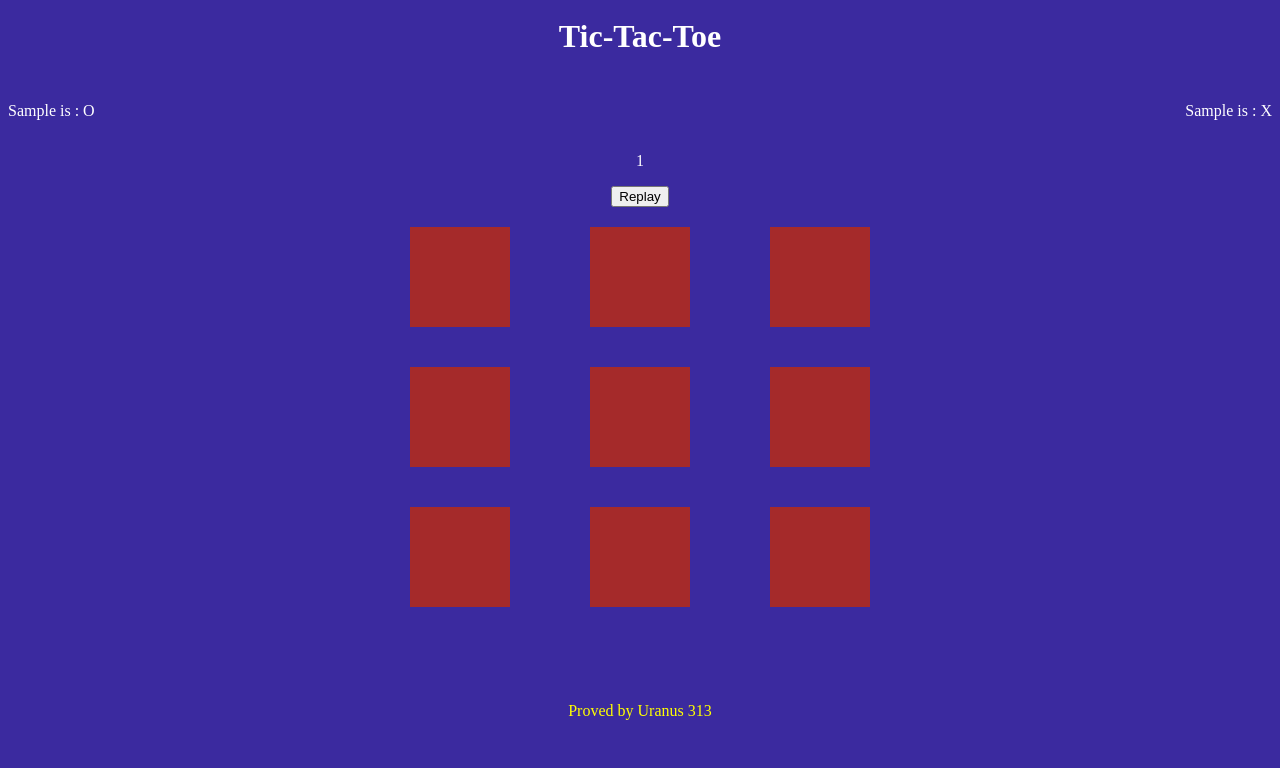
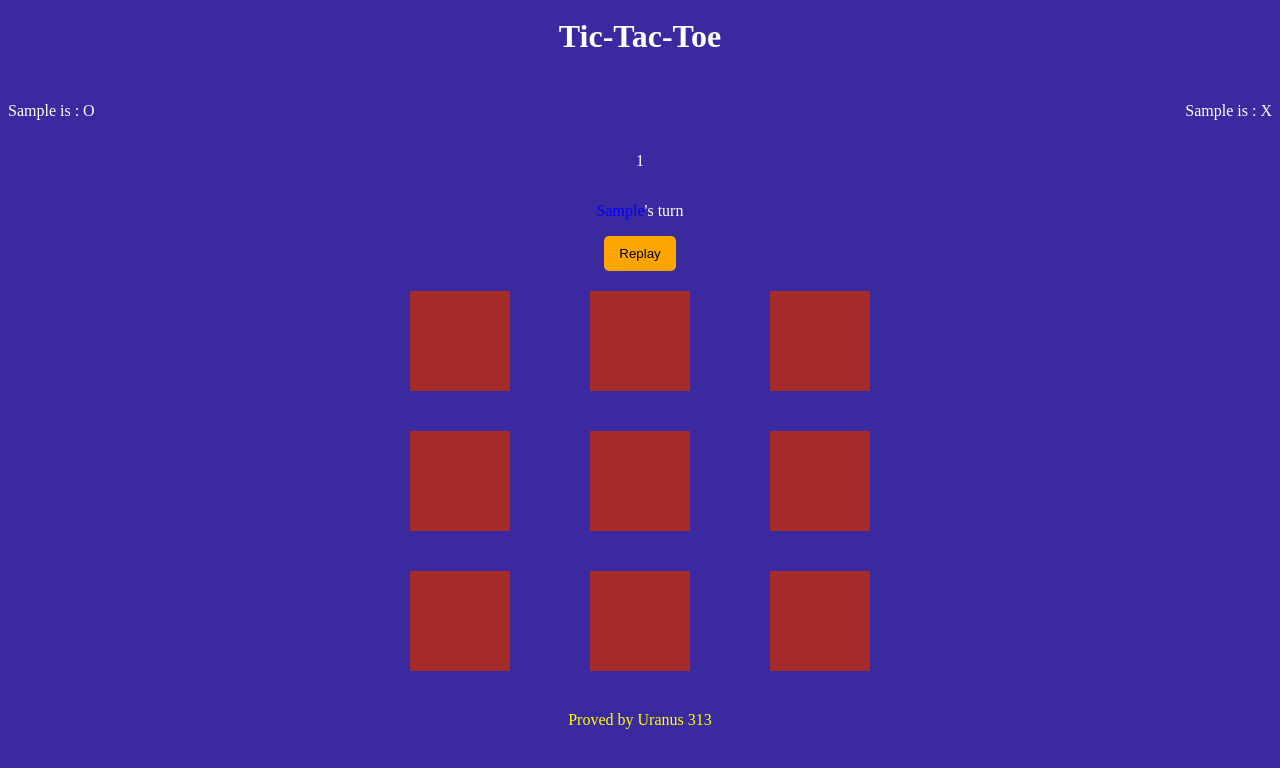
Before and after one commit to Uranus313/tic-tac-toe-web-app, a React (Vite) app in the folder XOXO site/: page /signupForm in a window 1280 px wide. Both pictures are taken after typing "Sample", "Sample" into the empty fields and a click on the button "start the game". Shown: the top 768 px of the page. Built offline with nearby package versions, Linux system fonts and the light colour scheme.

Commit message:
making PlayGround better looking

```diff
--- a/XOXO site/src/components/PlayButton.jsx
+++ b/XOXO site/src/components/PlayButton.jsx
@@ -3,13 +3,16 @@ import { useEffect, useState } from "react";
 function PlayButton ({turn,setSelecter,setTurn,isdone,replay}){
     let [clicked,setClicked] = useState(false);
     let[bcolor,setBcolor] = useState ('');
+    let [text,setText] = useState('');
     useEffect( (event) => {setClicked(isdone)},
     [isdone]);
     useEffect(() => {setClicked(false)},[replay]);
+
     return (
-        <div style={{width : '100px' , height : '100px' , backgroundColor : "brown" , display : "flex", alignItems : "center", justifyContent : 'center', margin: '20px'}} onClick={clicked? null : () => { setBcolor( (turn % 2 == 1)? 'blue': 'red');setSelecter( (turn % 2 == 1)? 1 : 2);setClicked(true); setTurn();  }}>
-            <div style={{width : '70px' , height : '70px', display : clicked? 'block' : 'none' , backgroundColor : bcolor}}></div>
+        <div style={{width : '100px' , height : '100px' , backgroundColor : "brown" , display : "flex", alignItems : "center", justifyContent : 'center', margin: '20px', color: bcolor,fontSize: '70px'}} onClick={clicked? null : () => { setBcolor( (turn % 2 == 1)? 'blue': 'red');setText((turn % 2 == 1)? 'X': 'O');setSelecter( (turn % 2 == 1)? 1 : 2);setClicked(true); setTurn();  }}>
+            {text? <p>{text}</p> : null}
+            {/* <div style={{width : '70px' , height : '70px', display : clicked? 'block' : 'none' , backgroundColor : bcolor}}></div> */}
         </div>
     );
 }
-export default PlayButton
+export default PlayButton;
--- a/XOXO site/src/components/PlayGround.jsx
+++ b/XOXO site/src/components/PlayGround.jsx
@@ -60,8 +60,10 @@ function PlayGround({player1name , player2name}){
 
             </div>
             <p style={{color : "white"}}>{turn}</p>
+            {winner? null : <p style={{color : 'white'}}><span style={{color :(turn % 2 == 1)? 'blue' : 'red'}}>{(turn % 2 == 1)? player1name : player2name}</span>'s turn</p>}
+
             {/* <button onClick={ () => {setTurn(turn+1); postResults("Arsam","efef")}}>raise turn</button> */}
-            <button onClick={() => {setIsdone(false);setReplay(replay+1);setSelected([0,0,0,0,0,0,0,0,0]);setWinner(null);setTurn(1);}}>Replay</button>
+            <button style={{backgroundColor: "orange",border: "none", borderRadius : '5px',padding: '10px 15px', cursor:'pointer'}} onClick={() => {setIsdone(false);setReplay(replay+1);setSelected([0,0,0,0,0,0,0,0,0]);setWinner(null);setTurn(1);}}>Replay</button>
             <div style={{display: "flex",flexWrap: 'wrap',width : '500px', justifyContent: 'space-between' }}>
             {selected.map((item,i) => <PlayButton turn={turn} isdone={isdone} replay={replay} setTurn = {() => setTurn(turn +1 )} setSelecter={(selector) => setSelected(selected.map((item2, j) => (j === i ? selector : item2)))}/>)}
 
```
